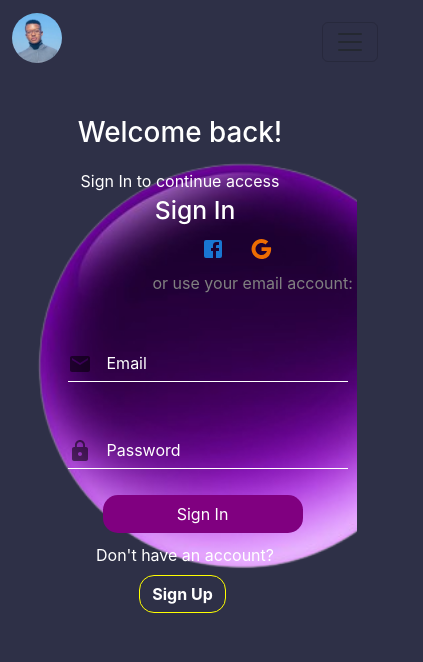
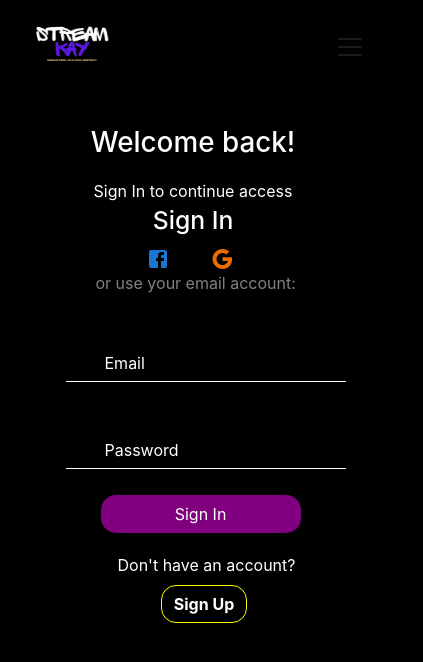
Before and after one commit to KhothatsoKay/stream-me, a React (Create React App) app: page /login in a window 390 px wide. Shown: the top 662 px of the page, 423 px wide, since content can reach past the window. Built offline with nearby package versions, Linux system fonts and the light colour scheme; no server answers.

Commit message:
Implemented Content filtering functionality

```diff
--- a/src/components/Navbar.css
+++ b/src/components/Navbar.css
@@ -1,9 +1,10 @@
 nav {
-  background-color: #2e3047;
+  background-color: #000;
   padding: 15px;
   display: flex;
   justify-content: space-between;
   align-items: center;
+  color: white !important;
 }
 
 h2 {
@@ -16,11 +17,12 @@ ul {
   display: flex;
   margin: 0;
   padding: 0;
-  color: #000;
+  color: #ffffff !important;
 }
 
 li {
   margin-right: 20px;
+  color: #fff !important;
 }
 
 .nav-link {
@@ -39,7 +41,7 @@ li {
   bottom: -25px;
   white-space: nowrap;
   background-color: #e1e1e1;
-  color: #000;
+  color: #ffffff !important;
   padding: 5px;
   border-radius: 5px;
   opacity: 0;
@@ -56,7 +58,10 @@ button {
 }
 
 .logo-image {
-  height: 50px;
-  width: 50px;
-  border-radius: 50%;
+  height: 60px;
+  width: 100px;
+  margin-left: 10px;
 }
+.navbar{
+  color:#fff;
+}
--- a/src/components/Navbar.js
+++ b/src/components/Navbar.js
@@ -4,7 +4,7 @@ import { auth } from './firebase';
 import './Navbar.css';
 import VideoLibraryIcon from '@mui/icons-material/VideoLibrary';
 import CloudUploadIcon from '@mui/icons-material/CloudUpload';
-import prof from '../profileImage.jpg';
+import prof from './logo.png';
 
 const Navbar = () => {
   const [user, setUser] = useState(null);
@@ -36,7 +36,7 @@ const Navbar = () => {
           <ul className='navbar-nav  ms-auto mb-2 mb-lg-0'>
             <li className='nav-item'>
               <NavLink to="/" activeclassname="active" className="nav-link">
-                <VideoLibraryIcon fontSize="large" className="me-2" />
+                <VideoLibraryIcon fontSize="large" className="me-2" style={{ color: '#FFFFFF' }}/>
                 <span className="nav-item-text">Videos</span>
               </NavLink>
 
@@ -45,11 +45,10 @@ const Navbar = () => {
               <>
                 <li className='nav-item'>
                   <NavLink to="/upload" activeclassname="active" className="nav-link">
-                    <CloudUploadIcon fontSize="large" className="me-2" />
+                    <CloudUploadIcon fontSize="large" className="me-2" style={{ color: '#FFFFFF' }}/>
                     <span className="nav-item-text">upload</span>
                   </NavLink>
                 </li>
-
               </>
             )}
             {!user && (
--- a/src/components/SignIn.js
+++ b/src/components/SignIn.js
@@ -8,7 +8,7 @@ import FacebookIcon from '@mui/icons-material/Facebook';
 import GoogleIcon from '@mui/icons-material/Google';
 import EmailIcon from '@mui/icons-material/Email';
 import LockIcon from '@mui/icons-material/Lock';
-import VideoList from './VideoList';
+
 
 const SignIn = () => {
   const [email, setEmail] = useState('');
@@ -23,6 +23,7 @@ const SignIn = () => {
       const user = userCredential.user;
       navigate("/");
       console.log('User signed in:', user);
+      console.log(value);
     } catch (error) {
       console.error('Error signing in:', error.message);
       alert("Check your network!");
@@ -60,7 +61,6 @@ const SignIn = () => {
             <span className='text-center'>Don't have an account?</span>
             <button className='btn signUp-btn' onClick={navigateToSignUp}>Sign Up</button>
           </div>
-
         </div>
         <div className='right-section col'>
           <form>
@@ -70,12 +70,11 @@ const SignIn = () => {
                 <FacebookIcon className='facebook-icon' color='primary' />
               </div>
               <div className='col'>
-                {value?<VideoList/>:
                 <GoogleIcon className='google-icon' color='warning' onClick={handleClick} />
-              }
               </div>
+              <span className='alternative-action'>or use your email account:</span>
             </div>
-            <span className='alternative-action'>or use your email account:</span>
+
             <div className='mb-3'>
               <EmailIcon className='email-icon' color='action' />
               <input type="email" className='form-control' value={email} onChange={(e) => setEmail(e.target.value)} placeholder='  Email' />
--- a/src/components/SignUp.css
+++ b/src/components/SignUp.css
@@ -1,8 +1,4 @@
 .left-section {
-    background-image: url('./purple-bubbles.png');
-    background-size: auto;
-    background-repeat: no-repeat;
-    background-position: bottom;
     height: 500px;
     padding: 0px;
     margin: 0px;
@@ -68,17 +64,21 @@ form {
     flex-direction: row;
     margin-top: 10px;
     margin-bottom: 10px;
+    justify-content: center;
 }
 .facebook-icon{
     margin-left: 158px;
 }
-.google{
+
+.google-icon{
     cursor: pointer;
 }
+
 .alternative-action{
     margin-left: 110px;
     color: grey;
 }
+
 .mb-3 {
     position: relative;
   }
@@ -97,7 +97,7 @@ form {
   }
 
 body {
-    background-color: #2e3047;
+    background-color: black;
     color: #fff;
 }
 
@@ -136,18 +136,22 @@ h2 {
 
 @media (max-width: 600px) {
     .container {
-        width: 350px;
+        width: 370px;
         padding: 10px;
         margin-top: 30px;
         border-radius: 10px;
         display: flex;
         flex-direction: column;
-        margin-left: 5px;
+        margin-left: 8px;
+    }
+    .left-section {
+        padding: 0px;
+        margin: 0px;
     }
 
     .right-section {
         margin-top: -450px;
-        margin-right: 50px;
+        margin-left: 5px;
     }
 
     .sign-up-actions {
@@ -157,18 +161,11 @@ h2 {
         justify-content: center;
         text-align: center;
         margin-top: 350px;
-        margin-left: 10px;
+        margin-left: 27px;
     }
 
     .signUp-btn {
         margin-left: 15px;
-    }
-
-    .left-section {
-        background-image: url('./purple-bubbles.png');
-        background-size: cover;
-        background-repeat: no-repeat;
-        background-position: bottom;
     }
     .form-control{
         width: 280px;
@@ -176,4 +173,9 @@ h2 {
     .btn-login{
         margin-left: 50px;
     }
+    .facebook-icon{
+        margin-left: 105px;
+    }
+
+
 }
--- a/src/components/VideoDisplay.css
+++ b/src/components/VideoDisplay.css
@@ -1,16 +1,32 @@
-/*Comment Section*/
 .add-comment{
-  height: 80px;
+  border: 1px solid yellow;
+  height: 50px;
   width: 80px;
-  color: rgb(11, 109, 215);
-  margin: 10px;
-  cursor: pointer;
+  margin-top: 20px;
+  color: #fff;
 }
-.comment{
+.comment {
   display: flex;
   margin-left: 20px;
   margin-bottom: 10px;
+  color: #000;
 }
-.logit{
-  margin: auto;
+.like-btn{
+  border: 1px solid yellow;
+  color: #fff;
 }
+.delete-btn{
+  margin-left: 10px;
+}
+
+.comment input[type="text"] {
+  margin-top: 20px;
+  margin-bottom: 20px;
+  flex: 1;
+  margin-right: 10px;
+  height: 50px;
+}
+
+.list-group-item {
+  color: black;
+}
--- a/src/components/VideoList.css
+++ b/src/components/VideoList.css
@@ -24,9 +24,20 @@ img{
 h2{
     color: #000;
 }
-.close{
- margin-top: 30px;
- margin-left: 10px;
+.close {
+  position: absolute;
+  top: 160px;
+  left: 80px;
+  cursor: pointer;
+}
+
+.playlist-buttons{
+  margin: 10px;
+}
+.playlist-btn{
+  border: 1px solid yellow;
+  margin: 10px;
+  color: #fff;
 }
 
 @media (max-width: 768px) {
@@ -37,9 +48,14 @@ h2{
     align-items: center;
   }
   .card{
-    margin: 10px;
-    width: 300px;
+    width: 350px;
     height: 250px;
+  }
+  .close{
+    position: absolute;
+    top: 199px;
+    left: 50px;
+    cursor: pointer;
   }
 
 }
--- a/src/components/VideoList.js
+++ b/src/components/VideoList.js
@@ -5,10 +5,13 @@ import './VideoList.css';
 import 'popper.js';
 import 'bootstrap/dist/js/bootstrap.min.js';
 import VideoDisplay from './VideoDisplay';
+import ArrowBackIosIcon from '@mui/icons-material/ArrowBackIos';
 
 const VideoList = () => {
   const [videos, setVideos] = useState([]);
   const [selectedVideo, setSelectedVideo] = useState(null);
+  const [selectedPlaylist, setSelectedPlaylist] = useState(null);
+  const [uniquePlaylists, setUniquePlaylists] = useState([]);
 
   useEffect(() => {
     const fetchVideos = async () => {
@@ -22,6 +25,11 @@ const VideoList = () => {
         }));
 
         setVideos(videoData);
+
+        const playlists = [...new Set(videoData.map(video => video.playList))];
+        setUniquePlaylists(['All', ...playlists]);
+
+        console.log("Unique Playlists:", playlists);
       } catch (error) {
         console.error('Error fetching videos:', error);
       }
@@ -29,6 +37,10 @@ const VideoList = () => {
 
     fetchVideos();
   }, []);
+
+  const handlePlaylistFilter = (playlistName) => {
+    setSelectedPlaylist(playlistName === 'All' ? null : playlistName);
+  };
 
   const handleThumbnailClick = (e, video) => {
     e.stopPropagation();
@@ -39,17 +51,28 @@ const VideoList = () => {
     setSelectedVideo(null);
   };
 
-
+  const filteredVideos = selectedPlaylist ? videos.filter(video => video.playList === selectedPlaylist) : videos;
+  console.log("filtered Playlist:", filteredVideos);
   return (
+    <div className="container">
+      <div className="header">
+        <div className="playlist-buttons">
+          {uniquePlaylists.map((playlist, index) => (
+            <button key={index} className="btn playlist-btn" onClick={() => handlePlaylistFilter(playlist)}>
+              {playlist}
+            </button>
+          ))}
+        </div>
+      </div>
       <div className="video-container">
         {selectedVideo ? (
           <div className="video-modal">
             <VideoDisplay videoId={selectedVideo.id} videoUrl={selectedVideo.url} videoTitle={selectedVideo.title} />
-          <button className='btn btn-warning close' onClick={(e) => { e.stopPropagation(); handleCloseModal(); }}>Close</button>
+            <ArrowBackIosIcon className='close' onClick={(e) => { e.stopPropagation(); handleCloseModal(); }}/>
           </div>
         ) : (
           <div className="video-grid">
-          {videos.map((video) => (
+            {filteredVideos.map((video) => (
               <div key={video.id} className="card video-thumbnail" onClick={(e) => handleThumbnailClick(e, video)}>
                 <img src={video.thumbnailUrl} alt={video.title} />
                 <div className="card-text">
@@ -59,6 +82,7 @@ const VideoList = () => {
           </div>
         )}
       </div>
+    </div>
   );
 };
 
```
Also changed, not shown: src/components/VideoDisplay.js (+31 -10 lines), src/components/logo.png (added), 1 other file (tests, documents, lock files or other folders). Lines whose indentation alone changed are shown as unchanged.
